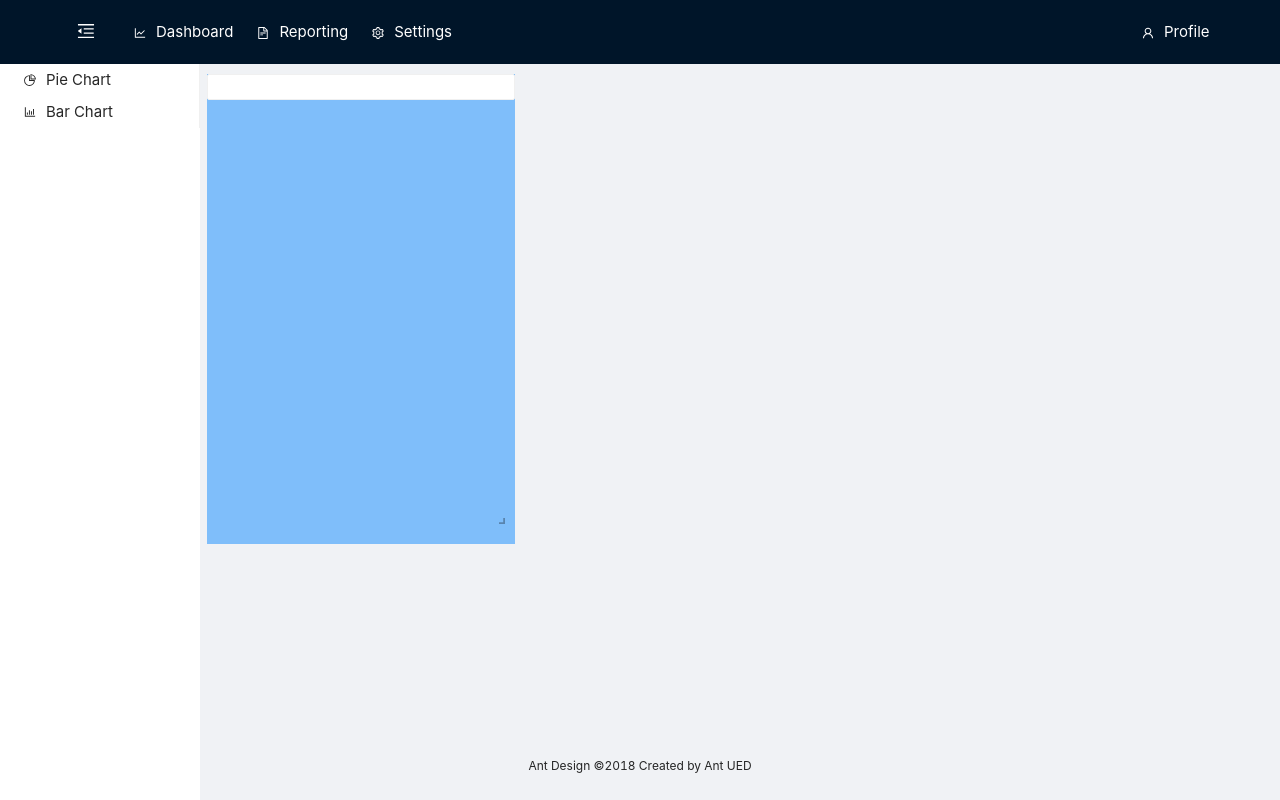
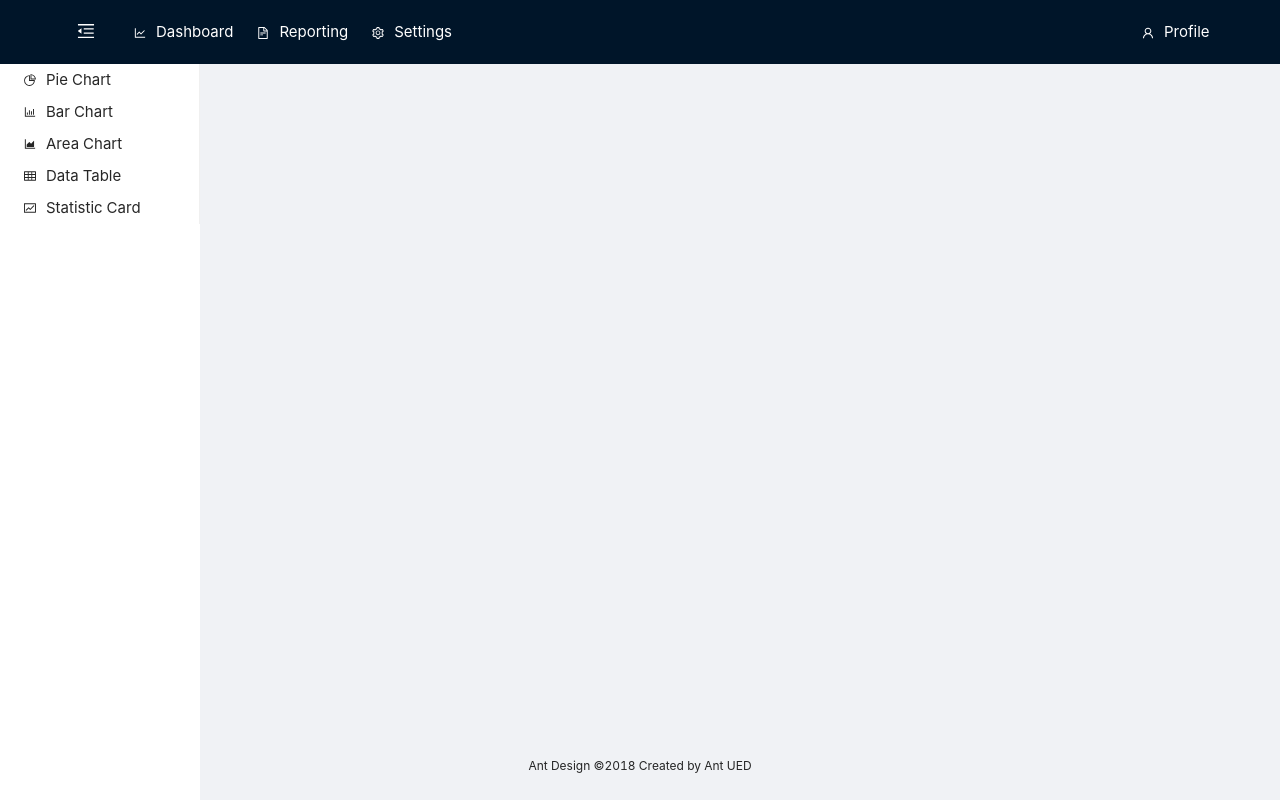
Before and after one commit to MariemSlimene7797/bi-project, a React (Create React App) app: page /Dashboard in a window 1280 px wide. Built offline with nearby package versions, Linux system fonts and the light colour scheme; what @tolgee/i18next would draw is missing.

Commit message:
Sider with all Tools CSS

```diff
--- a/src/contexts/ToolBoxContext/index.tsx
+++ b/src/contexts/ToolBoxContext/index.tsx
@@ -1,6 +1,27 @@
-import { BarChartOutlined, PieChartOutlined } from '@ant-design/icons';
-import { ItemType } from 'antd/lib/menu/hooks/useItems';
+import { AreaChartOutlined, BarChartOutlined, FundOutlined, PieChartOutlined, TableOutlined } from '@ant-design/icons';
 import React, { createContext, useState } from 'react';
+import { ReactGridLayoutProps } from 'react-grid-layout';
+
+export type DashboardElementType = {
+  itemID?: React.Key;
+  key: React.Key;
+  tboxItemType: 'Pie' | 'Bar' | 'Area' | 'Table' | 'Stat';
+  label?: string;
+  title?: string;
+  icon?: React.ReactNode;
+  gridLayout?: Pick<ReactGridLayoutProps, 'layout'>;
+};
+const gridLayout: ReactGridLayoutProps = {
+  isDraggable: true,
+  // isResizable: true;
+
+  rowHeight: 30,
+  preventCollision: true,
+  compactType: null,
+  cols: 12
+};
+
+export type ToolboxElementType = Required<DashboardElementType>;
 
 interface IToolBoxContext {
   // dashboard
@@ -13,24 +34,47 @@ interface IToolBoxContext {
   DeleteToolboxElement: (el: ToolboxElementType) => void;
 }
 
-const ElementType = ['Bar', 'Pie'] as const;
+const ElementType = ['Bar', 'Pie', 'Area', 'Table', 'Stat'] as const;
 export type Tool = typeof ElementType[number];
 
-export type DashboardElementType = {
-  id: React.Key;
-  title: string;
-  type: Tool;
-};
-
-// how to extend a type in typescript ItemType
-export type ToolboxElementType = ItemType & {
-  type: Tool;
-};
-
-// delete these elements after implementation of add tbox elements
 const TBOX_ELEMENTS: ToolboxElementType[] = [
-  { key: '0', icon: <PieChartOutlined />, label: 'Pie Chart', type: 'Pie' },
-  { key: '1', icon: <BarChartOutlined />, label: 'Bar Chart', type: 'Bar' }
+  { itemID: '0', key: '0', icon: <PieChartOutlined />, label: 'Pie Chart', title: '', tboxItemType: 'Pie', gridLayout },
+  {
+    itemID: '1',
+    key: '1',
+    icon: <BarChartOutlined />,
+    label: 'Bar Chart',
+    title: '',
+    tboxItemType: 'Bar',
+    gridLayout
+  },
+  {
+    itemID: '2',
+    key: '2',
+    icon: <AreaChartOutlined />,
+    label: 'Area Chart',
+    title: '',
+    tboxItemType: 'Area',
+    gridLayout
+  },
+  {
+    itemID: '3',
+    key: '3',
+    icon: <TableOutlined />,
+    label: 'Data Table',
+    title: '',
+    tboxItemType: 'Table',
+    gridLayout
+  },
+  {
+    itemID: '4',
+    key: '4',
+    icon: <FundOutlined />,
+    label: 'Statistic Card',
+    title: '',
+    tboxItemType: 'Stat',
+    gridLayout
+  }
 ];
 export const ToolBoxContext = createContext<IToolBoxContext>({} as IToolBoxContext);
 const ToolBoxContextProvider: React.FC = ({ children }) => {
@@ -40,7 +84,7 @@ const ToolBoxContextProvider: React.FC = ({ children }) => {
     setDashboardElements([...dashboardElements, el]);
   };
   const DeleteDashboardElement = (el: DashboardElementType) => {
-    setDashboardElements(dashboardElements.filter((_el) => _el.id !== el.id));
+    setDashboardElements(dashboardElements.filter((_el) => _el.itemID !== el.itemID));
   };
   const AddToolboxElement = (el: ToolboxElementType) => {
     setToolboxElements([...toolboxElements, el]);
--- /dev/null
+++ b/src/pages/Dashboard/DashboardContainer/AreaChartTool.tsx
@@ -0,0 +1,72 @@
+import React, { PureComponent } from 'react';
+import { AreaChart, Area, XAxis, YAxis, CartesianGrid, Tooltip, ResponsiveContainer } from 'recharts';
+
+const data = [
+  {
+    name: 'Page A',
+    uv: 4000,
+    pv: 2400,
+    amt: 2400
+  },
+  {
+    name: 'Page B',
+    uv: 3000,
+    pv: 1398,
+    amt: 2210
+  },
+  {
+    name: 'Page C',
+    uv: 2000,
+    pv: 9800,
+    amt: 2290
+  },
+  {
+    name: 'Page D',
+    uv: 2780,
+    pv: 3908,
+    amt: 2000
+  },
+  {
+    name: 'Page E',
+    uv: 1890,
+    pv: 4800,
+    amt: 2181
+  },
+  {
+    name: 'Page F',
+    uv: 2390,
+    pv: 3800,
+    amt: 2500
+  },
+  {
+    name: 'Page G',
+    uv: 3490,
+    pv: 4300,
+    amt: 2100
+  }
+];
+// eslint-disable-next-line @typescript-eslint/no-empty-interface
+interface DashboardContainerProps {}
+
+const AreaChartTool: React.FC<DashboardContainerProps> = () => {
+  return (
+    <AreaChart
+      width={400}
+      height={400}
+      data={data}
+      margin={{
+        top: 5,
+        right: 30,
+        left: 20,
+        bottom: 5
+      }}
+    >
+      <CartesianGrid strokeDasharray="3 3" />
+      <XAxis dataKey="name" />
+      <YAxis />
+      <Tooltip />
+      <Area type="monotone" dataKey="uv" stroke="#8884d8" fill="#8884d8" />
+    </AreaChart>
+  );
+};
+export default AreaChartTool;
--- a/src/pages/Dashboard/DashboardContainer/CardDashboard.tsx
+++ b/src/pages/Dashboard/DashboardContainer/CardDashboard.tsx
@@ -2,6 +2,7 @@ import { Card, CardProps } from 'antd';
 import React from 'react';
 import ReactGridLayout from 'react-grid-layout';
 import { DashboardElementType } from '../../../contexts/ToolBoxContext';
+import AreaChartTool from './AreaChartTool';
 import BarChartTool from './BarChartTool';
 import PieChartTool from './PieChartTool';
 
@@ -12,8 +13,9 @@ interface SiderItemProps extends CardProps {
 const DashCard: React.FC<SiderItemProps> = ({ element, ...props }) => {
   return (
     <Card {...props} style={CardStyle} title={element.title}>
-      {element.type === 'Bar' && <BarChartTool />}
-      {element.type === 'Pie' && <PieChartTool />}
+      {element.tboxItemType === 'Bar' && <BarChartTool />}
+      {element.tboxItemType === 'Pie' && <PieChartTool />}
+      {element.tboxItemType === 'Area' && <AreaChartTool />}
     </Card>
   );
 };
--- a/src/pages/Dashboard/DashboardContainer/GridLayout/GridLayout.tsx
+++ b/src/pages/Dashboard/DashboardContainer/GridLayout/GridLayout.tsx
@@ -1,32 +1,30 @@
 import { Card } from 'antd';
 import React from 'react';
-
-import RGL, { WidthProvider } from 'react-grid-layout';
+import ReactGridLayout from 'react-grid-layout';
 import { PieChart } from 'recharts';
 import BarChartTool from '../BarChartTool';
 import DashCard from '../CardDashboard';
 
 import './index.css';
 
-const ReactGridLayout = WidthProvider(RGL);
 interface defaultProps {
   isDraggable: true;
-  isResizable: true;
+  // isResizable: true;
   items: 5;
   rowHeight: 30;
-  preventCollision: false;
+  preventCollision: true;
   compactType: null;
   cols: 12;
 }
 
-const MinMaxLayout: React.FC = () => {
+const GridLayout: React.FC = () => {
   return (
     <ReactGridLayout>
       <div key="1" data-grid={{ x: 3, y: 0, w: 3, h: 3, static: false }}>
-        <Card />
+        Hello
       </div>
     </ReactGridLayout>
   );
 };
 
-export default MinMaxLayout;
+export default GridLayout;
--- a/src/pages/Dashboard/DashboardContainer/GridLayout/index.css
+++ b/src/pages/Dashboard/DashboardContainer/GridLayout/index.css
@@ -4,8 +4,8 @@
 }
 .react-grid-item {
   transition: all 200ms ease;
-  transition-property: left, top;
-  background: rgba(0, 132, 255, 0.473);
+  transition-property: all;
+  background: rgba(255, 255, 255, 255);
   font-family: Arial, Helvetica, sans-serif;
   text-align: center;
 }
@@ -46,6 +46,7 @@
   bottom: 0;
   right: 0;
   cursor: se-resize;
+
 }
 
 .react-grid-item > .react-resizable-handle::after {
--- a/src/pages/Dashboard/DashboardContainer/index.tsx
+++ b/src/pages/Dashboard/DashboardContainer/index.tsx
@@ -1,11 +1,11 @@
 import Card from 'antd/lib/card';
 import { title } from 'process';
 import React, { CSSProperties, useContext, useState } from 'react';
+import ReactGridLayout from 'react-grid-layout';
 import { ToolBoxContext } from '../../../contexts/ToolBoxContext';
 import BarChartTool from './BarChartTool';
 import CardDashboard from './CardDashboard';
 import DashCard from './CardDashboard';
-import Scroll from './Scroll';
 
 //import GridL from '../Sider/GridLayout';
 
@@ -16,11 +16,13 @@ const DashboardContainer: React.FC<DashboardContainerProps> = () => {
   const { dashboardElements } = useContext(ToolBoxContext);
 
   return (
-    <div style={DashboardContainerStyles}>
+    <ReactGridLayout style={DashboardContainerStyles}>
       {dashboardElements.map((el, key) => (
-        <DashCard key={key} element={el} />
+        <div key={key}>
+          <DashCard key={key} element={el} />
+        </div>
       ))}
-    </div>
+    </ReactGridLayout>
   );
 };
 export default DashboardContainer;
--- /dev/null
+++ b/src/pages/Dashboard/Sider/AreaModal.tsx
@@ -0,0 +1,30 @@
+import { Input, Modal } from 'antd';
+import React, { useContext } from 'react';
+import { ModalSiderContext } from '../../../contexts/ModalSiderContext';
+import { ToolboxElementType } from '../../../contexts/ToolBoxContext';
+
+// eslint-disable-next-line @typescript-eslint/no-empty-interface
+interface AreaModalProps {
+  isVisible: boolean;
+  item: ToolboxElementType;
+}
+
+const AreaModal: React.FC<AreaModalProps> = ({ isVisible, item }) => {
+  const { handleOk, handleCancel, handleSelectionArea } = useContext(ModalSiderContext);
+
+  return (
+    <>
+      <Modal title="Area Form" visible={isVisible} onOk={handleOk} onCancel={handleCancel}>
+        <Input
+          placeholder="Enter object title"
+          type="text"
+          className="title"
+          value=" "
+          onChange={handleSelectionArea}
+        />
+      </Modal>
+    </>
+  );
+};
+
+export default AreaModal;
--- a/src/pages/Dashboard/Sider/index.tsx
+++ b/src/pages/Dashboard/Sider/index.tsx
@@ -6,11 +6,14 @@ import BarModal from './BarModal';
 import { ToolBoxContext, ToolboxElementType } from '../../../contexts/ToolBoxContext';
 import { MenuInfo } from 'rc-menu/lib/interface';
 import { ModalSiderContext } from '../../../contexts/ModalSiderContext';
+import { ItemType } from 'antd/lib/menu/hooks/useItems';
+import AreaModal from './AreaModal';
 
 const Sider: React.FC = () => {
   const { collapsed } = useContext(LayoutContext);
 
   const { toolboxElements } = useContext(ToolBoxContext);
+
   const { isVisible, selectedItem, handleOpen } = useContext(ModalSiderContext);
   // const { handleCancel } = useContext(ModalSiderContext);
   /* const handleOk = () => {
@@ -42,13 +45,13 @@ const Sider: React.FC = () => {
           theme="light"
           mode="inline"
           selectable={false}
-          items={toolboxElements}
+          items={toolboxElements as ItemType[]}
           style={SiderItemStyle}
           onClick={handleClick}
         />
       </Layout.Sider>
-      {selectedItem.key === '0' ? (
-        <PieModal item={selectedItem} isVisible={isVisible} />
+      {selectedItem.key === '2' ? (
+        <AreaModal item={selectedItem} isVisible={isVisible} />
       ) : (
         <BarModal item={selectedItem} isVisible={isVisible} />
       )}
--- a/src/pages/Dashboard/index.tsx
+++ b/src/pages/Dashboard/index.tsx
@@ -9,7 +9,7 @@ const Dashboard: React.FC = () => {
     <div style={DashboardWrapperStyle}>
       <Sider />
 
-      <MinMaxLayout />
+      <DashboardContainer />
     </div>
   );
 };
```
Also changed, not shown: src/contexts/ModalSiderContext/index.tsx (+17 -4 lines), src/pages/Dashboard/DashboardContainer/Scroll.tsx (deleted, +0 -18 lines).
